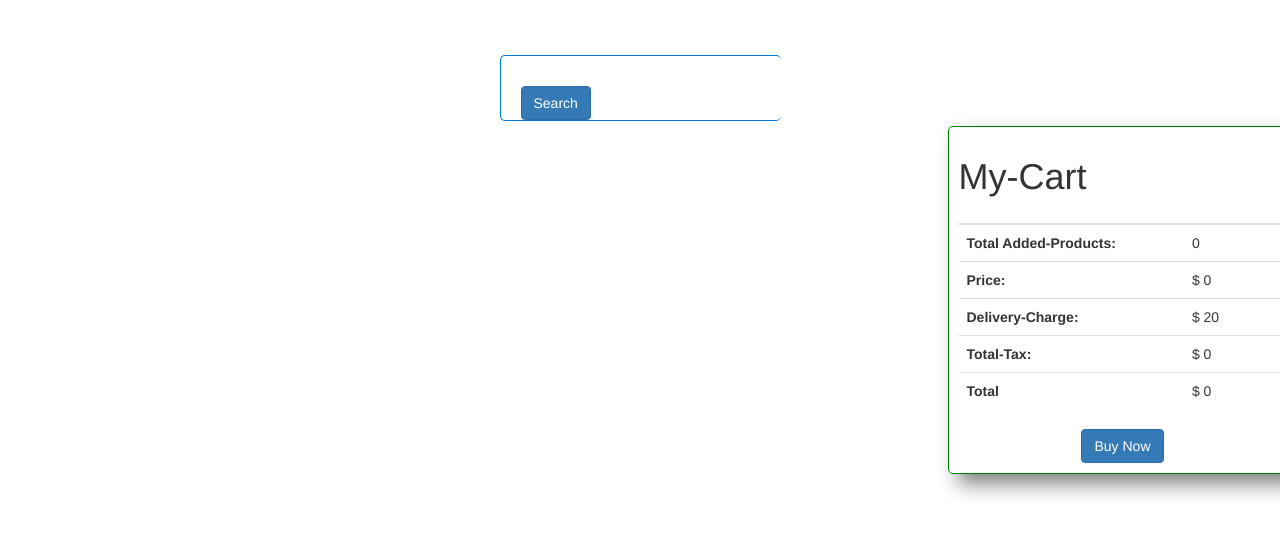
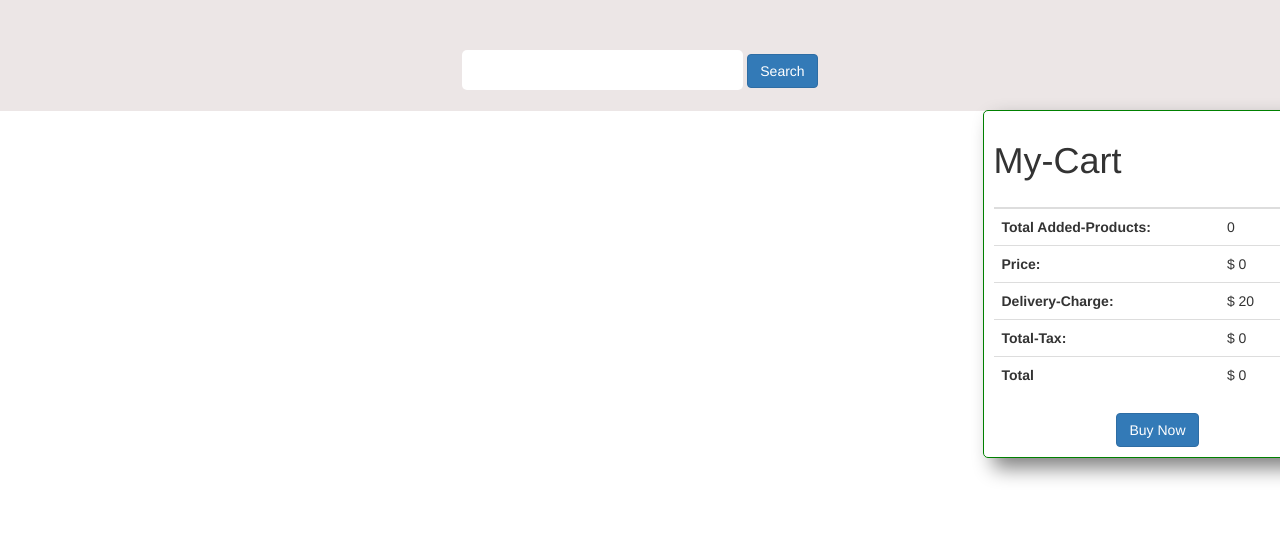
Before and after one commit to shamim1620/modern-shop, a plain HTML site: page index.html in a window 1280 px wide. Drawn offline with nearby package versions, Linux system fonts and the light colour scheme; no server answers.

Commit message:
add review icon

```diff
--- a/css/style.css
+++ b/css/style.css
@@ -1,30 +1,30 @@
 body {
   overflow-x: hidden;
   font-family: "Montserrat", sans-serif;
-  background-color: rgb(152, 159, 165);
+}
+.main{
+  background-color: rgb(236, 230, 230);
 }
 .search-field {
   border: none;
-  border-radius: 50px;
-  padding: 5px;
+  padding: 10px;
   outline: none;
+  text-align: center;
 }
-.search-field:hover {
-  outline: none;
-  border: none;
+.search-box:hover {
+  border: 1px solid rgb(3, 118, 211);
 }
 .search-box {
-  border: 1px solid rgb(3, 118, 211);
   width: 281px;
   border-radius: 5px;
   margin: auto;
-  margin-top: 50px;
+  margin-top: 40px;
+  margin-bottom: 10px;
   border-right: none;
 }
 .search-button {
-  padding: 10px 50px;
+  padding: 200px 10px;
   border-radius: 25px;
-  margin-left: 20px;
 }
 #all-products {
   display: grid;
@@ -41,7 +41,7 @@ body {
   padding: 10px;
   height: 100%;
   transition: 0.6s;
-  background-color:white;
+  background-color:whitesmoke;
 }
 .single-product:hover {
   box-shadow: 4px 4px 7px gray;
@@ -64,6 +64,9 @@ body {
 .cart-main {
   padding-right: 30px;
 }
+.fas{
+  color: rgb(15, 104, 104);
+}
 @media only screen and (max-width: 768px) {
   #all-products {
     display: grid;
--- a/index.html
+++ b/index.html
@@ -5,7 +5,7 @@
   <meta charset="UTF-8" />
   <meta http-equiv="X-UA-Compatible" content="IE=edge" />
   <meta name="viewport" content="width=device-width, initial-scale=1.0" />
-  <title>shop</title>
+  <title>modern@shop</title>
   <link rel="stylesheet" href="./css/style.css" />
   <!-- Latest compiled and minified CSS -->
   <link rel="stylesheet" href="https://maxcdn.bootstrapcdn.com/bootstrap/3.3.7/css/bootstrap.min.css"
@@ -15,20 +15,22 @@
   <link rel="preconnect" href="https://fonts.googleapis.com" />
   <link rel="preconnect" href="https://fonts.gstatic.com" crossorigin />
   <link href="https://fonts.googleapis.com/css2?family=Montserrat:wght@300;400;500&display=swap" rel="stylesheet" />
+  <!-- font awesome -->
+  <script src="https://kit.fontawesome.com/2f5046badd.js" crossorigin="anonymous"></script>
 </head>
 
 <body>
-  <header></header>
-  <main class="main container">
+  <header class="main">
     <div class="search-field">
-      <div class="search-box">
-        <input id="input-field" class="search-field" type="text">
-        <button type="button" class="btn btn-primary search-button" data-toggle="button" aria-pressed="false"
-          autocomplete="off" id="search-btn" onclick="loadProducts()">
-          Search
-        </button>
-      </div>
+      <input id="input-field" class="search-field search-box" type="text">
+      <button type="button" class="btn btn-primary search-button" data-toggle="button" aria-pressed="false"
+        autocomplete="off" id="search-btn" onclick="loadProducts()">
+        Search
+      </button>
     </div>
+  </header>
+  <main class="main">
+
     <div class="row">
       <div class="col-md-9 col-lg-9 col-sm-7">
         <div id="all-products" class="g-4">
--- a/js/app.js
+++ b/js/app.js
@@ -10,7 +10,7 @@ loadProducts();
 const showProducts = (products) => {
   const allProducts = products.map((pd) => pd);
   for (const product of allProducts) {
-    //console.log(product.image);
+    // console.log(product.rating.rate);
     const image = product.image;
     const div = document.createElement("div");
     div.classList.add("product");
@@ -21,6 +21,9 @@ const showProducts = (products) => {
       <h3>${product.title}</h3>
       <p>Category: ${product.category}</p>
       <h2>Price: $ ${product.price}</h2>
+    <i class="fas fa-star "></i><i class="fas fa-star-half-alt"></i> ${product.rating.rate}  &nbsp &nbsp &nbsp<i class="fas fa-user-check"></i>${product.rating.count}
+      <br>
+      <br>
       <button onclick="addToCart(${product.id},${product.price})" id="addToCart-btn" class="buy-now btn btn-success">add to cart</button>
       <button id="details-btn" class="btn btn-info">Details</button></div>
       `;
```
